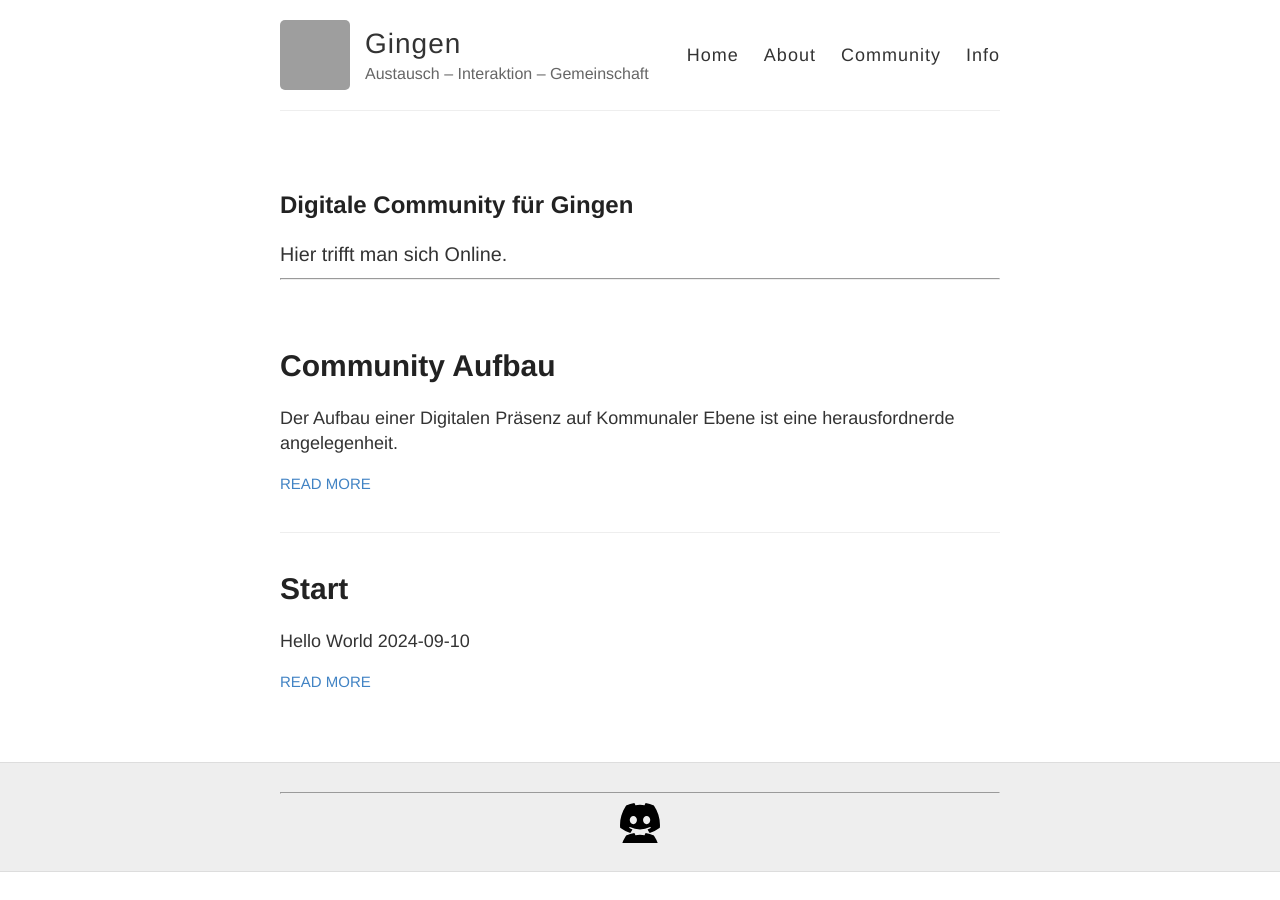
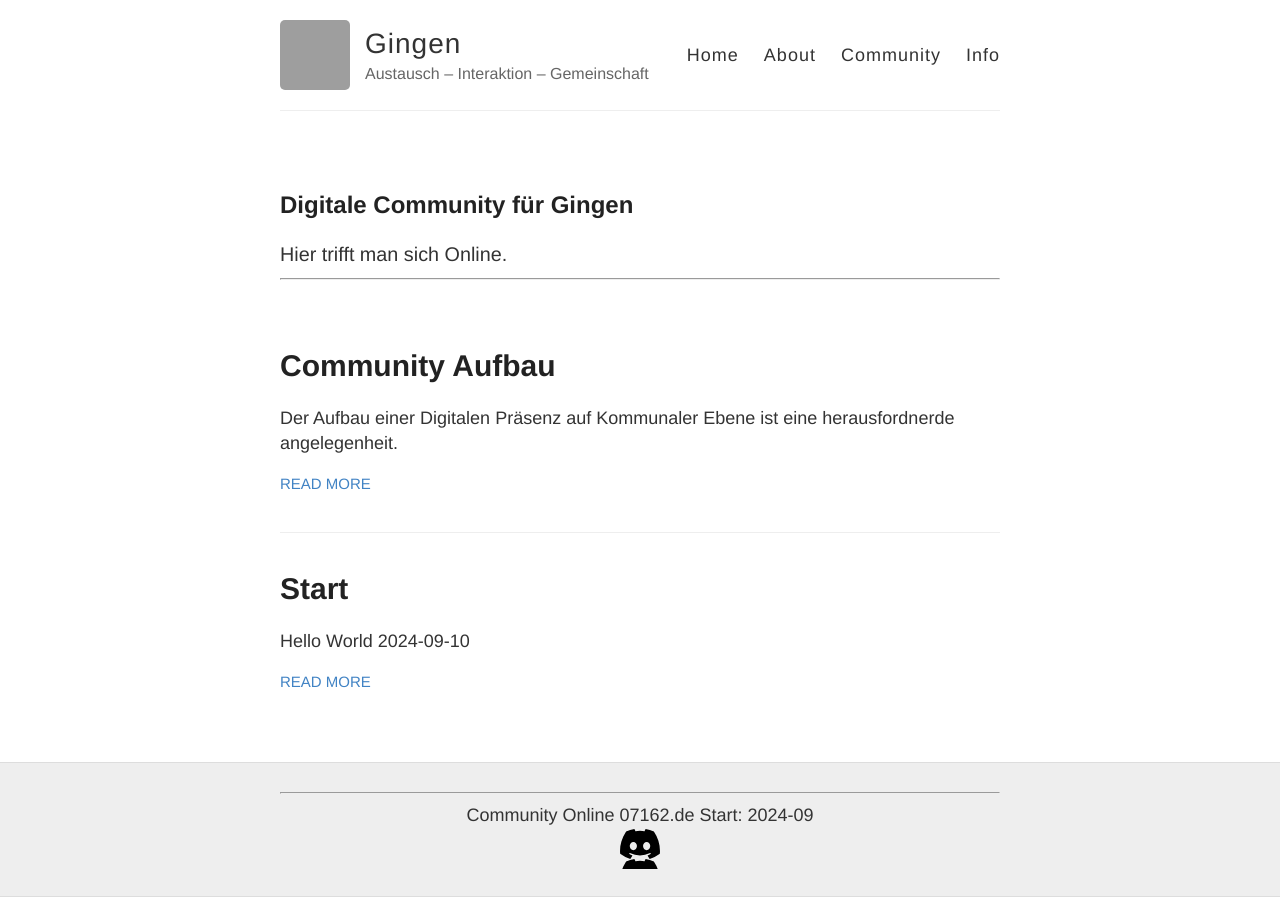
Before and after one commit to filstal/gingen, a Jekyll site: the page built from index.html, in a window 1280 px wide. Built offline with Jekyll 4.4.1, drawn with Linux system fonts in a browser that asks for light colours; grey boxes are pictures that could not be loaded.

Commit message:
Update default.html

```diff
--- a/_layouts/default.html
+++ b/_layouts/default.html
@@ -45,6 +45,8 @@
       <div class="container">
         <footer class="footer">
           <hr>
+          <div>Community Online 07162.de Start: 2024-09</div>
+
           {% include svg-icons.html %}
         </footer>
       </div>
```
